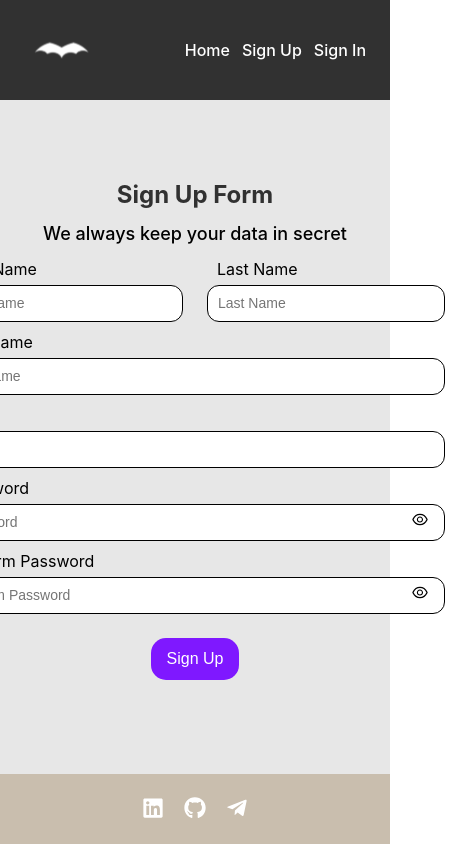
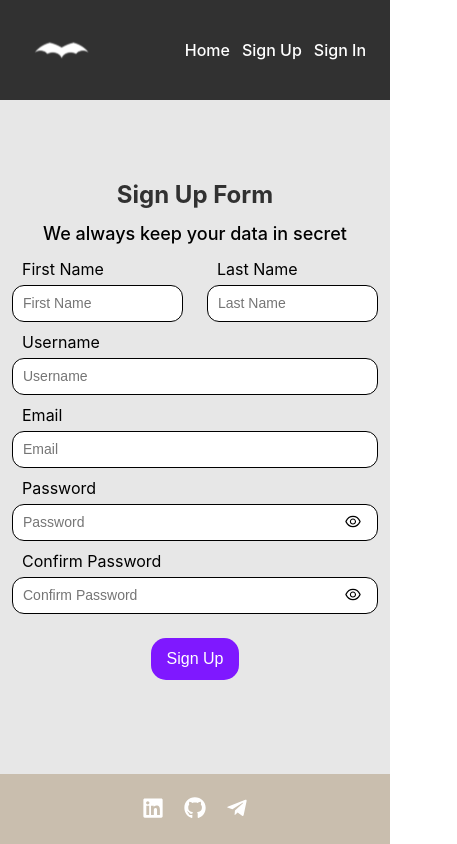
Before and after one commit to kiz0r/react-formik, a React (Vite) app: page /react-formik/signUp in a window 390 px wide. Shown: the whole page, 457 px wide, since content can reach past the window. Built offline with nearby package versions, Linux system fonts and the light colour scheme.

Commit message:
make pages more responsive and change HomePage messagestyles

```diff
--- a/src/common/styles/FormStyles.module.sass
+++ b/src/common/styles/FormStyles.module.sass
@@ -6,7 +6,7 @@
   flex-direction: column
   justify-content: center
   align-items: center
-  min-width: 500px
+  min-width: 300px
   max-width: 600px
   width: 100%
   padding: 0 12px
@@ -74,4 +74,4 @@
   transition: 0.9s all ease-in-out
   margin: 12px 0
   &:hover
-    background-color: darken(#7F18FF, 20%)
+    background-color: darken(#7F18FF, 35%)
--- a/src/components/PasswordInput/PasswordInput.module.sass
+++ b/src/components/PasswordInput/PasswordInput.module.sass
@@ -1,12 +1,13 @@
 .shownBtn
   position: absolute
-  top: 50%
+  top: 55%
   right: 10px
   transform: translateY(-50%)
   border: none
   background: none
   cursor: pointer
   font-size: 18px
+  color: #000
 
 .passwordInputWrapper
   width: 100%
--- a/src/components/pages/Home/index.jsx
+++ b/src/components/pages/Home/index.jsx
@@ -1,12 +1,16 @@
 import Layout from '../../Layout';
 
 const Home = () => {
+  const messageStyles = {
+    fontSize: '24px',
+    fontWeight: '500',
+  };
   return (
-    <>
-      <Layout>
-        <div>To get started you need to login to your account</div>
-      </Layout>
-    </>
+    <Layout>
+      <div style={messageStyles}>
+        To get started you need to login to your account
+      </div>
+    </Layout>
   );
 };
 
```
